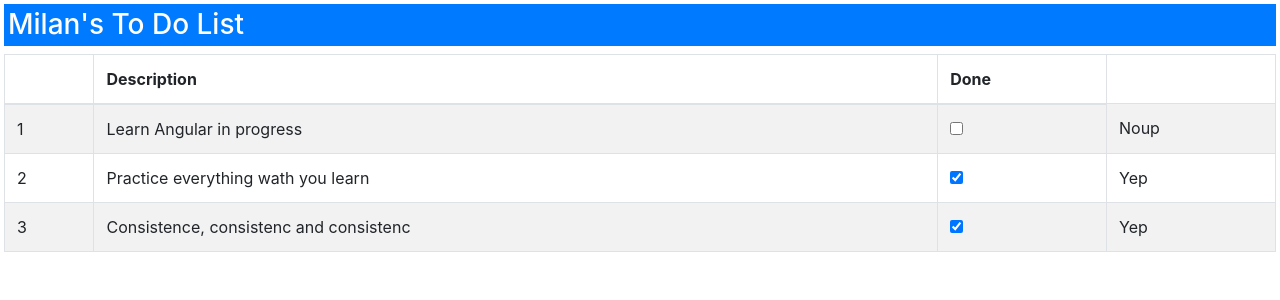
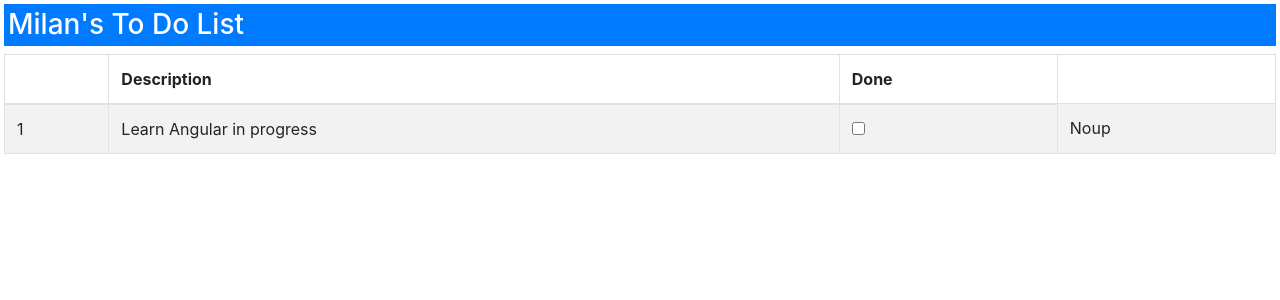
Before and after one commit to milanzivanov/todo-pro, an Angular app: page / in a window 1280 px wide. Shown: the top 300 px of the page. Built offline with nearby package versions, Linux system fonts and the light colour scheme.

Commit message:
Filtering To-Do Items

```diff
--- a/src/app/app.component.ts
+++ b/src/app/app.component.ts
@@ -18,7 +18,7 @@ export class AppComponent {
   }
 
   getTodoItems() {
-    return this.model.getTodoItemsFromModel;
+    return this.model.getTodoItemsFromModel.filter( (item) => !item.done);
   }
 
 }
```
